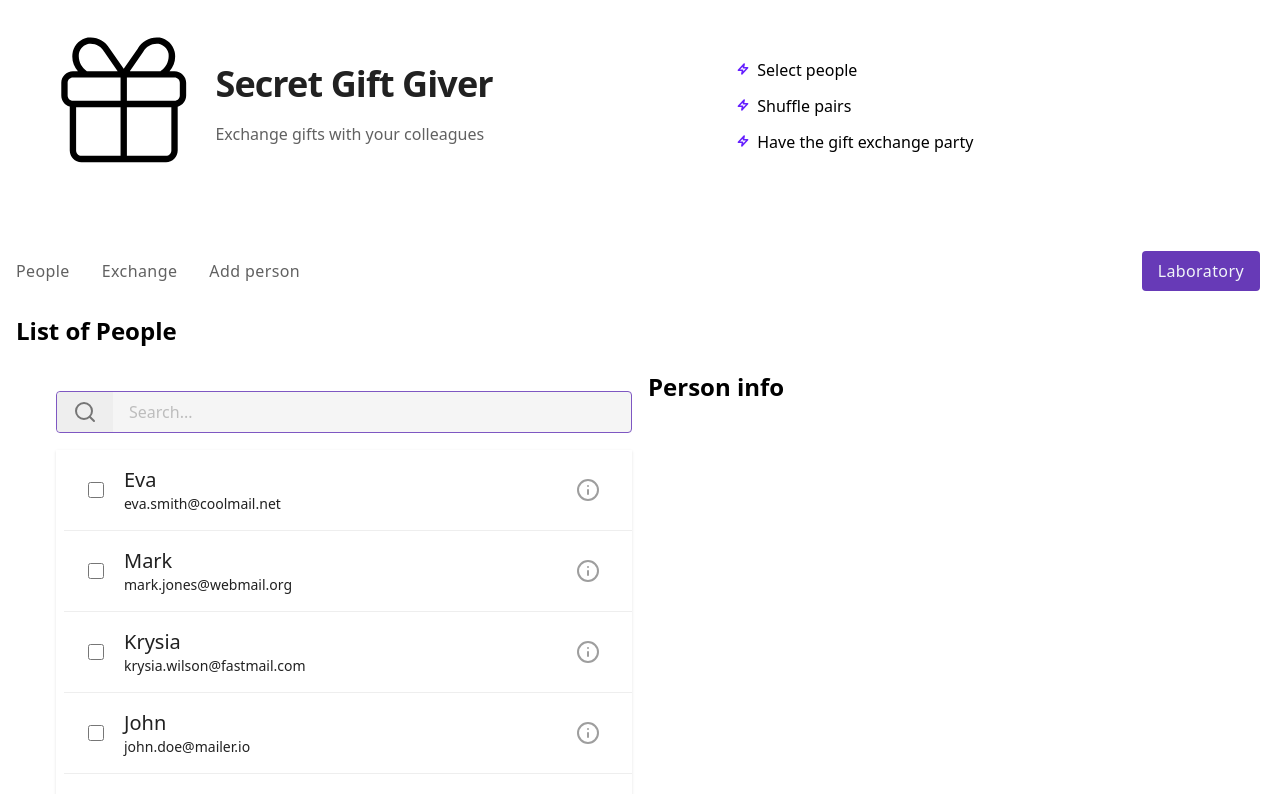
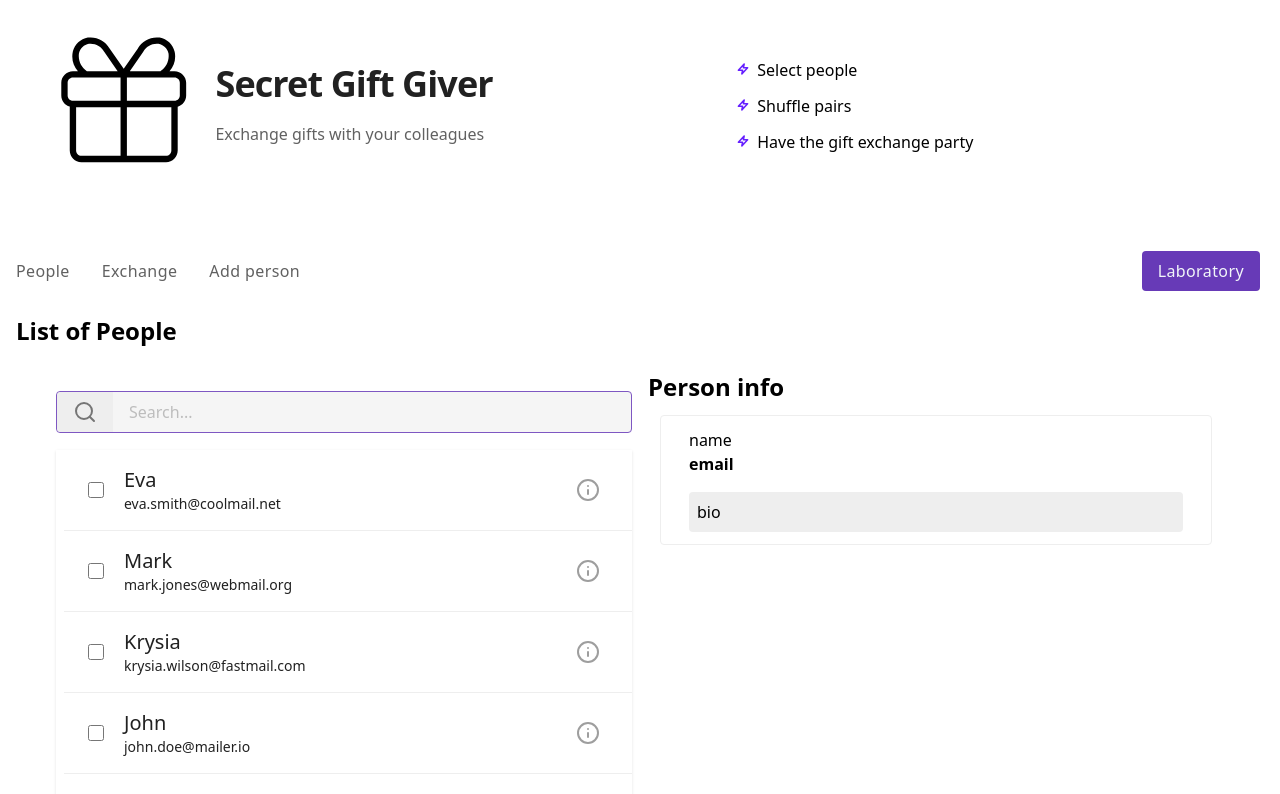
Before and after one commit to michaljabi/eduwebpl-react-hooks, a React (Vite) app: page /people/1 in a window 1280 px wide. Shown: the top 794 px of the page. Built offline with nearby package versions, Linux system fonts and the light colour scheme; data requests are answered from the project's data file.

Commit message:
lesson12(PersonInfoPage): UI to show full info about person.

```diff
--- a/src/pages/PersonInfoPage.jsx
+++ b/src/pages/PersonInfoPage.jsx
@@ -20,6 +20,13 @@ export function PersonInfoPage() {
       {isLoading && (
         <Notification>Loading data about {personName}...</Notification>
       )}
+      <section className="m-3 p-3 border space-y-4 rounded">
+        <h3 className="ml-4">name</h3>
+        <strong className="ml-4">email</strong>
+        <div className="m-4 p-2 bg-gray-200 dark:bg-slate-700 dark:text-gray-100 rounded">
+          bio
+        </div>
+      </section>
     </PageLayout>
   )
 }
```
